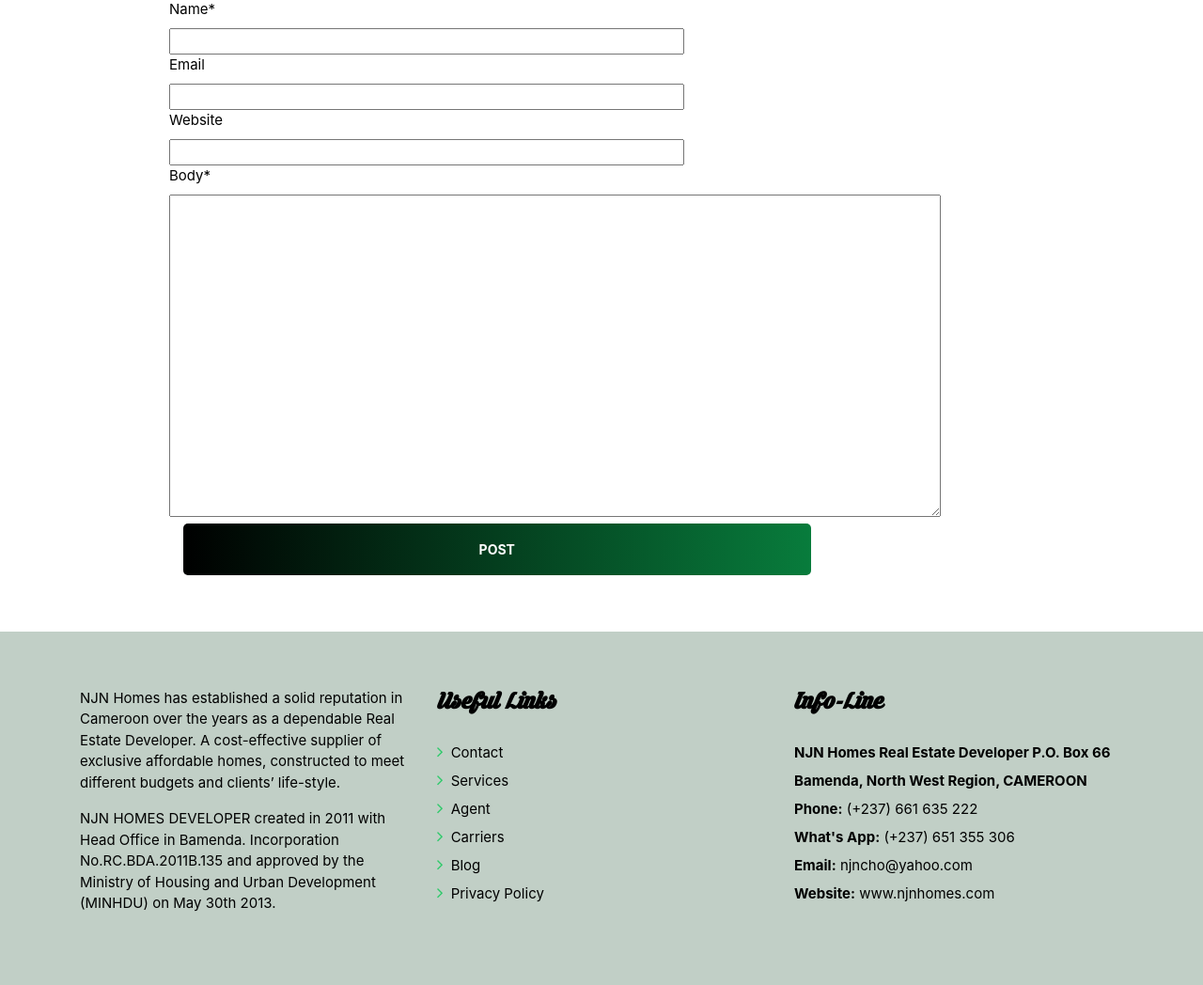
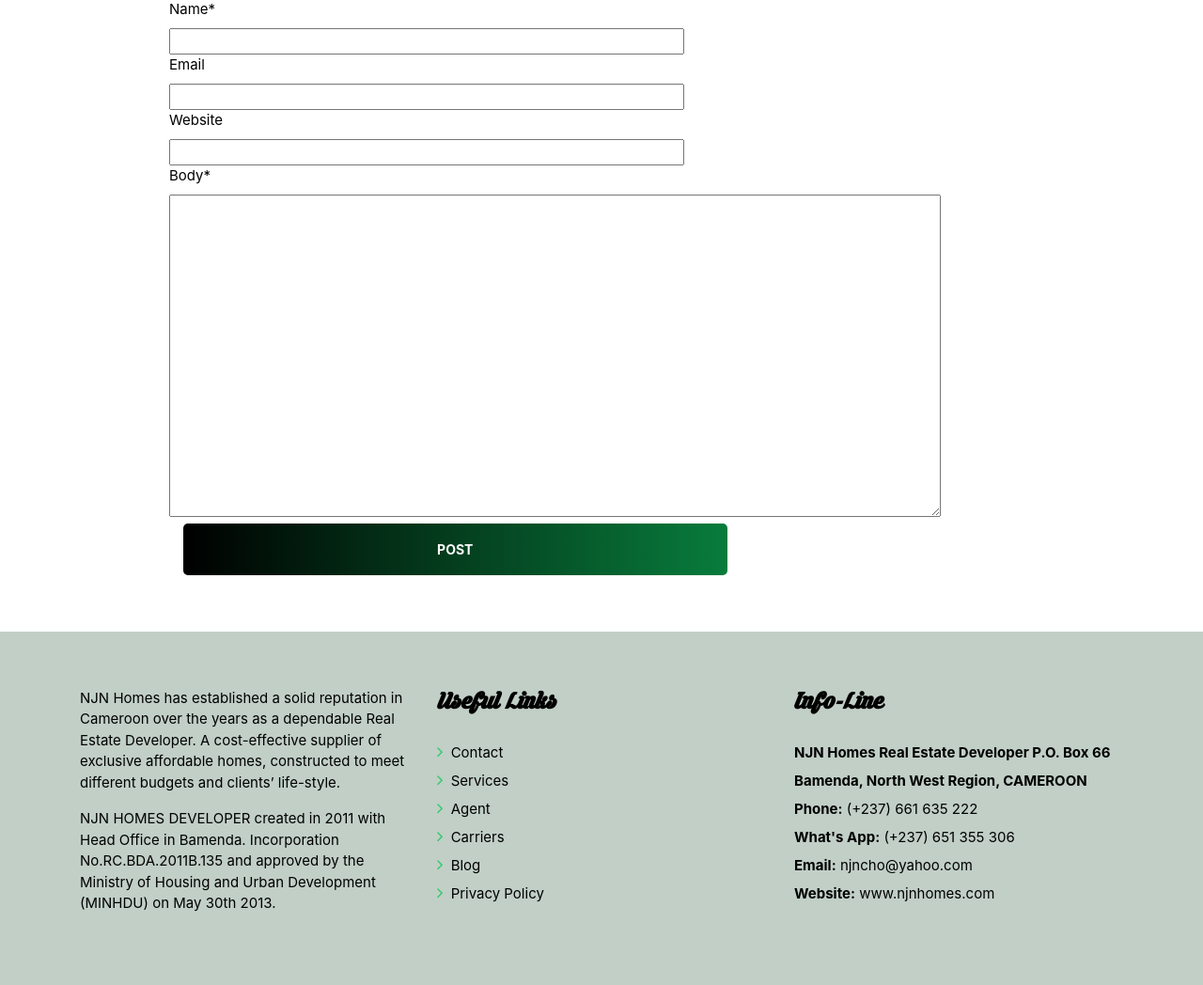
Before and after one commit to Brian10257/NJN-Homes, a Django app: template templates/blogs/blog.html in a window 1280 px wide. Shown: the part 819-1867 px from the top of the page at 94% size. Run offline with Django 3.2, Linux system fonts and the light colour scheme; the template is opened without the code that fills it: values that come from a table or form of the project are taken from there, others are empty; the visitor is signed in with stand-in values (Sample User, id 1); some libraries are stand-ins or nearby versions; some web fonts are replaced.

Commit message:
blog_urls

```diff
--- a/templates/blogs/blog.html
+++ b/templates/blogs/blog.html
@@ -139,7 +139,7 @@
               {%endif%}
                 {% if user.is_authenticated %}
                 <div class="col-md-12">
-                  <button type="submit" style="width: 75%;" class="form-submit">Post</button>
+                  <button type="submit" style="width: 65%;" class="form-submit">Post</button>
                 </div>
                 {% else %}
                 <div class="col-md-12">
```
Also changed, not shown: blogs/urls.py (line endings or trailing spaces), properties/models.py (line endings or trailing spaces), templates/blogs/blogs.html (line endings or trailing spaces), templates/partials/_navbar.html (line endings or trailing spaces).
